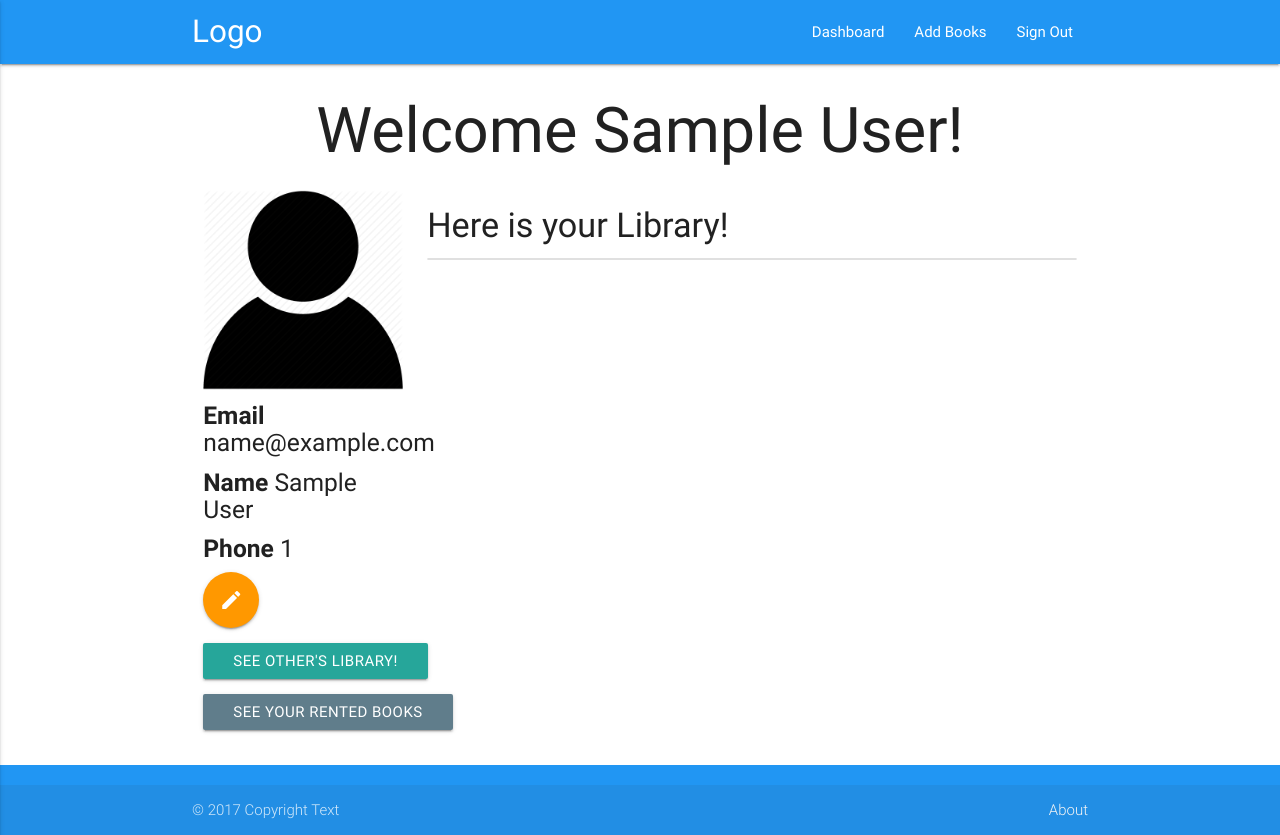
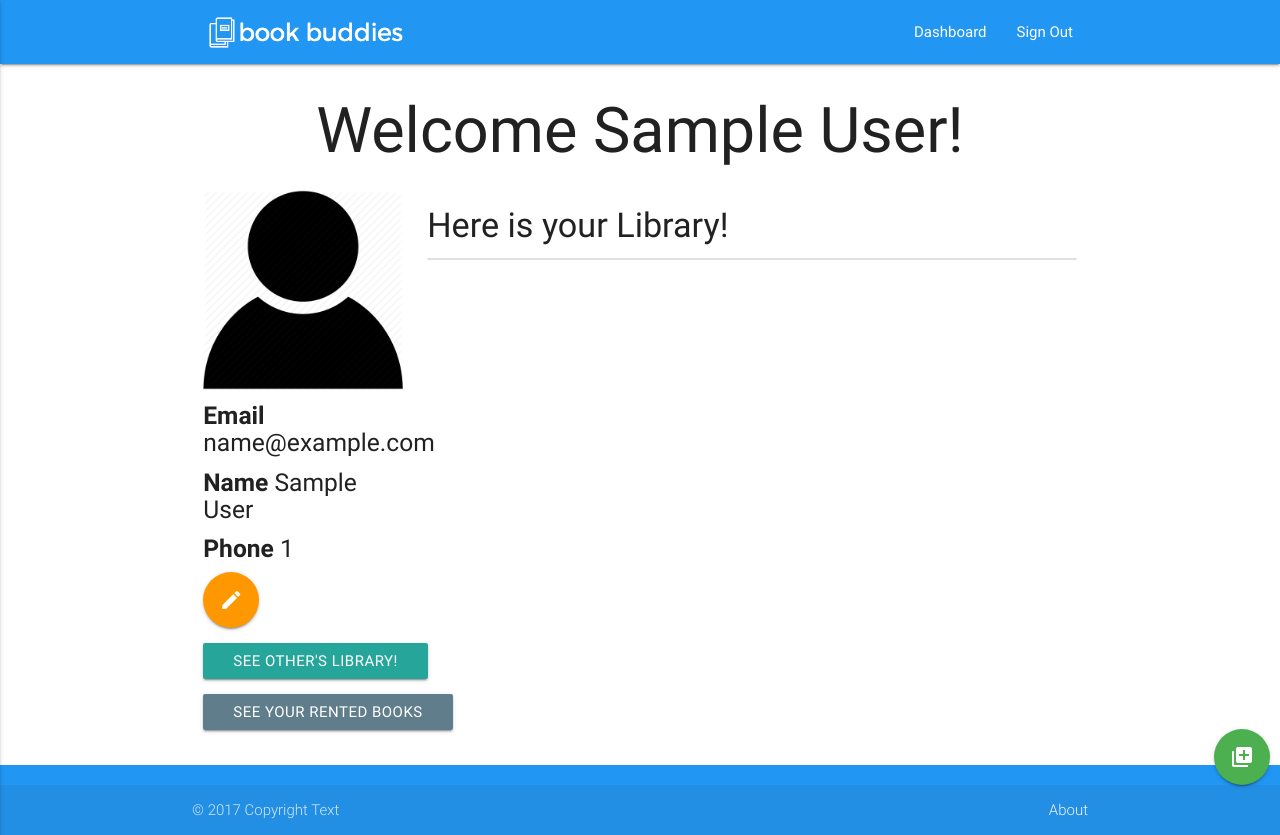
Before and after one commit to TaylorWu21/book_api, a PHP site: page /dashboard.php in a window 1280 px wide. Run offline with PHP 8.4, Linux system fonts and the light colour scheme; the visitor is signed in with stand-in values (Sample User, id 1); data that the repository does not hold is empty; some libraries are stand-ins or nearby versions.

Commit message:
fully functional project

```diff
--- /dev/null
+++ b/assets/stylesheets/book.css
@@ -0,0 +1,5 @@
+.add-book-button {
+  position: fixed;
+  bottom: 15px;
+  right: 10px;
+}
--- a/bookSearch.php
+++ b/bookSearch.php
@@ -65,6 +65,7 @@ if(isset($_POST['isbn'])) {
       </div>
       <div class='center'>
         <button id='submit' class='btn center' type='submit'>Search</button>
+        <a href='dashboard.php' class='btn red'>Cancel</a>
       </div>
     </form>
   </div>
--- a/dashboard.php
+++ b/dashboard.php
@@ -73,6 +73,7 @@ $conn->close();
     <link href='http://fonts.googleapis.com/icon?family=Material+Icons' rel='stylesheet'>
     <link rel='stylesheet' href='FA/css/font-awesome.min.css'>
     <link rel='stylesheet' href='./assets/materialize/css/materialize.css'>
+    <link rel='stylesheet' href='./assets/stylesheets/book.css'>
     <title>Book Buddy</title>
   </head>
   <body>
@@ -104,6 +105,7 @@ $conn->close();
         </div>
       </div>
     </div>
+    <a href='bookSearch.php' class='btn-floating btn-large waves-effect waves-light green add-book-button'><i class='material-icons'>library_add</i></a>
     <?php echo $footer; ?>
 
   </body>
--- a/editUser.php
+++ b/editUser.php
@@ -67,7 +67,8 @@ if(isset($_POST['email'])) {
         <label for='phone'>Phone Number</label>
       </div>
       <div class='center'>
-        <button id='submit' class='btn center' type='submit'>Sign Up</button>
+        <button id='submit' class='btn center' type='submit'>Update Profile</button>
+        <a href='dashboard.php' class='btn red'>Cancel</a>
       </div>
     </form>
   </div>
--- a/partials/navbar.php
+++ b/partials/navbar.php
@@ -8,16 +8,14 @@
       <div class='home-page'>
         <nav class='blue'>
           <div class='nav-wrapper container'>
-            <a href='index.php' class='brand-logo'>Logo</a>
+            <a href='index.php' class='brand-logo'><img src='./assets/images/logo.png' alt='its the logo yo' style='height:65px;' /></a>
             <a href='#' data-activates='mobile-demo' class='button-collapse'><i class='material-icons'>menu</i></a>
             <ul class='right hide-on-med-and-down'>
               <li><a href='dashboard.php'>Dashboard</a></li>
-              <li><a href='bookSearch.php'>Add Books</a></li>
               <li><a href='signout.php'>Sign Out</a></li>
             </ul>
             <ul class='side-nav' id='mobile-demo'>
               <li><a href='dashboard.php'>Dashboard</a></li>
-              <li><a href='bookSearch.php'>Add Books</a></li>
               <li><a href='signout.php'>Sign Out</a></li>
             </ul>
           </div>
@@ -30,7 +28,7 @@
       <div class='home-page'>
         <nav class='blue'>
           <div class='nav-wrapper container'>
-            <a href='index.php' class='brand-logo'>Logo</a>
+            <a href='index.php' class='brand-logo'><img src='./assets/images/logo.png' alt='its the logo yo' style='height:65px;' /></a>
             <a href='#' data-activates='mobile-demo' class='button-collapse'><i class='material-icons'>menu</i></a>
             <ul class='right hide-on-med-and-down'>
               <li><a href='signup.php'>Sign Up</a></li>
--- a/rentForm.php
+++ b/rentForm.php
@@ -95,7 +95,8 @@ if(isset($_POST['date'])) {
       </div>
       <input type='hidden' name='book_id' value=<?php echo $book_id; ?> />
       <div class='center'>
-        <input class='btn' type='submit' value='Rent Out Book!' required/>
+        <input class='btn' type='submit' value='Rent Out Book!' />
+        <a href='dashboard.php' class='btn red'>Cancel</a>
       </div>
     </form>
   </div>
--- a/rentedBooks.php
+++ b/rentedBooks.php
@@ -68,7 +68,7 @@ for ($j = 0 ; $j < $rows ; ++$j) {
       <div class='center'><h5><b>Return Date:</b> $return_date</h5></div>
     </div>
   </li>
-  <div id='$rent_id' class='modal modal-fixed-footer'>
+  <div id='$rent_id' class='modal'>
     <div class='modal-content'>
       <div class='row'>
         <div class='col s12 m6 center'>
@@ -100,7 +100,7 @@ $conn->close();
 <body>
 
   <?php echo $navbar; ?>
-
+  <main>
   <div class='container row'>
     <h1>Rented Books</h1>
 
@@ -109,6 +109,7 @@ $conn->close();
     <ul>
 
   </div>
+</main>
 
   <?php echo $footer; ?>
 
--- a/showLibrary.php
+++ b/showLibrary.php
@@ -90,9 +90,9 @@ if(isset($_POST['user_id'])) {
       <div class='row container'>
         <div class='col s12 m3'>
           <img src='./assets/images/person.png' alt='its a dude' style='height: 200px;'/>
-          <h5><b>Email </b> <?php echo $email; ?></h5>
           <h5><b>Name </b> <?php echo $name; ?></h5>
-          <h5><b>Phone </b> <?php echo $phone; ?></h5>
+          <h5><b>Email </b> <a href="mailto:<?php echo $email; ?>"><?php echo $email; ?></a></h5>
+          <h5><b>Phone </b> <a href="tel:<?php echo $phone; ?>"><?php echo $phone; ?></a>
         </div>
         <div class='col s12 m9'>
           <ul class='collection'>
--- a/viewUsers.php
+++ b/viewUsers.php
@@ -37,9 +37,9 @@ for ($j = 0 ; $j < $rows ; ++$j) {
           <span class='title'>$name</span>
         </div>
         <p>
-          <b>Email: </b>$email
+          <b>Email: </b><a href='mailto:$email'>$email</a>
           <br />
-          <b>Phone: </b>$phone
+          <b>Phone: </b><a href='mailto:$phone'>$phone</a>
         </p>
         <form class='right' method='post' action='showLibrary.php'>
           <input type='hidden' name='user_id' value='$user_id' />
```
Also changed, not shown: assets/images/logo.png (added), assets/materialize/css/materialize.css, 3 other files.
